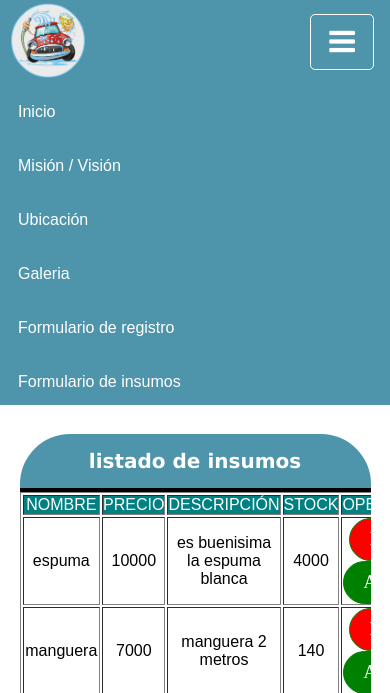
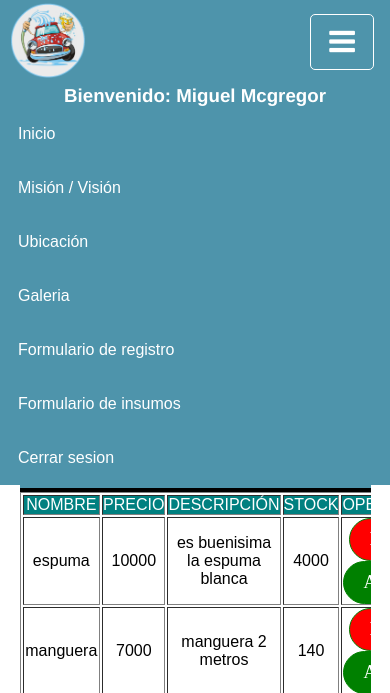
Before and after one commit to josesanchez29/ProyectoFinal2, a Django app: page /lista_insumos/ in a window 390 px wide, after a click that opens the changed part. Shown: the top 693 px of the page. Run offline with Django 3.2, Linux system fonts and the light colour scheme; a user stored in the database is signed in; data comes from the database, SQL or seed files in the repository; both versions use the stored data as it was after the commit.

Commit message:
mejoras menu.css

```diff
--- a/myProyecto/miProyectodwy/static/css/menu.css
+++ b/myProyecto/miProyectodwy/static/css/menu.css
@@ -58,7 +58,7 @@ header {
 }
 
 #btn-menu:checked ~.menu {
-    height: 320px;
+    height: 400px;
 }
 
 
@@ -101,6 +101,10 @@ header {
 
     }
 
+    .bienvenida{
+        float: left;
+    }
+
 
 
 }
--- a/myProyecto/miProyectodwy/templates/web/plantilla.html
+++ b/myProyecto/miProyectodwy/templates/web/plantilla.html
@@ -56,6 +56,13 @@
         <nav class="menu">
             <ul>
 
+
+
+
+                {% if user.is_authenticated %}
+                <li><h3 style="text-align: center; ; color: white; font-family: 'Franklin Gothic Medium', 'Arial Narrow', Arial, sans-serif; ">Bienvenido: {{user.first_name}} {{user.last_name}}</h3></li>
+                {% endif %}
+
                 <li><a href="{% url 'INDEX' %}">Inicio</a></li>
                 <li><a href="{% url 'MISIONVISION' %}">Misión / Visión</a></li>
                 <li><a href="{% url 'UBICACION' %}">Ubicación</a></li>
@@ -72,10 +79,11 @@
 
 
 
+
+
+
             </ul>
-             {% if user.is_authenticated %}
-               <h3 style="text-align: right ; color: white; font-family: 'Franklin Gothic Medium', 'Arial Narrow', Arial, sans-serif; ">Bienvenido: {{user.first_name}} {{user.last_name}}</h3>
-               {% endif %}
+
 
 
 
```
Also changed, not shown: myProyecto/db.sqlite3.
